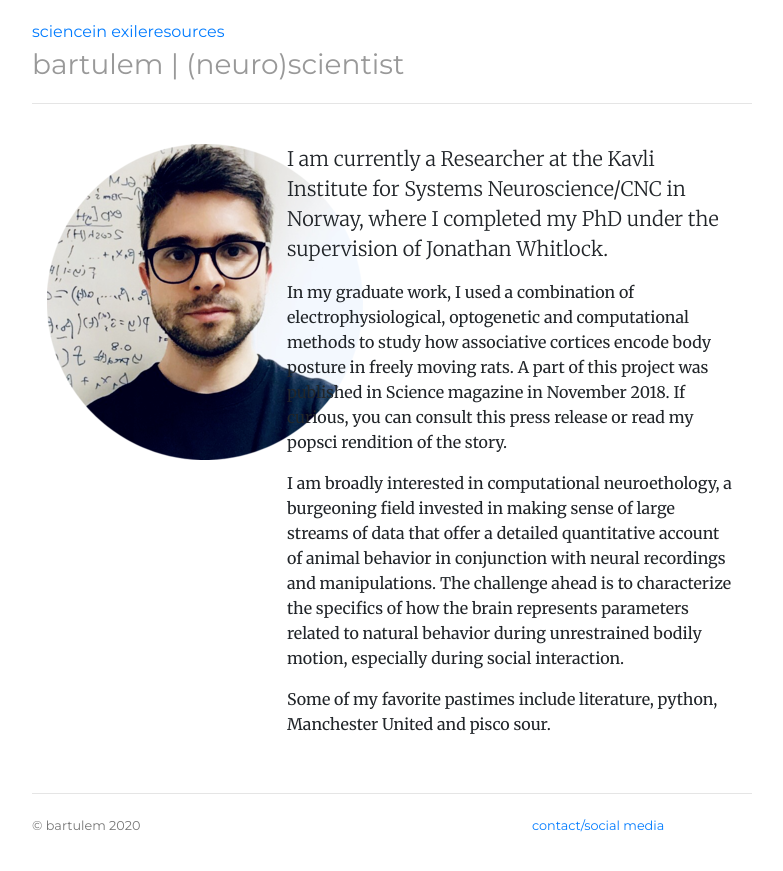
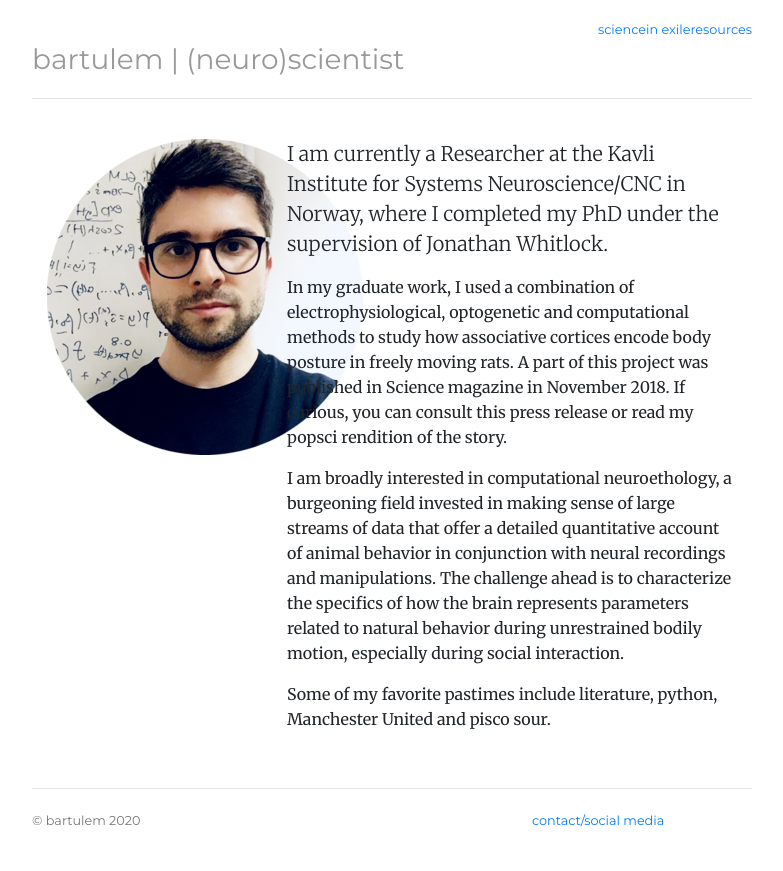
Before and after one commit to bartulem/bartulem.github.io, a Jekyll site: the page built from index.html, in a window 1280 px wide. Shown: the top 871 px of the page, without its empty margins (248-1031 px from the left). Built offline with Jekyll 4.4.1, drawn with Linux system fonts in a browser that asks for light colours.

Commit message:
Update header.html

```diff
--- a/_includes/header.html
+++ b/_includes/header.html
@@ -1,5 +1,5 @@
 <div class="header">
-	<ul class="nav nav-pills mr-auto">
+	<ul class="nav nav-pills small justify-content-end">
 		<li class="{{ page.science }}"><a href="/science" title="science">science</a></li>
 		<li class="{{ page.inexile }}"><a href="/inexile" title="inexile">in exile</a></li>
 		<li class="{{ page.resources }}"><a href="/resources" title="Notes">resources</a></li>
```
